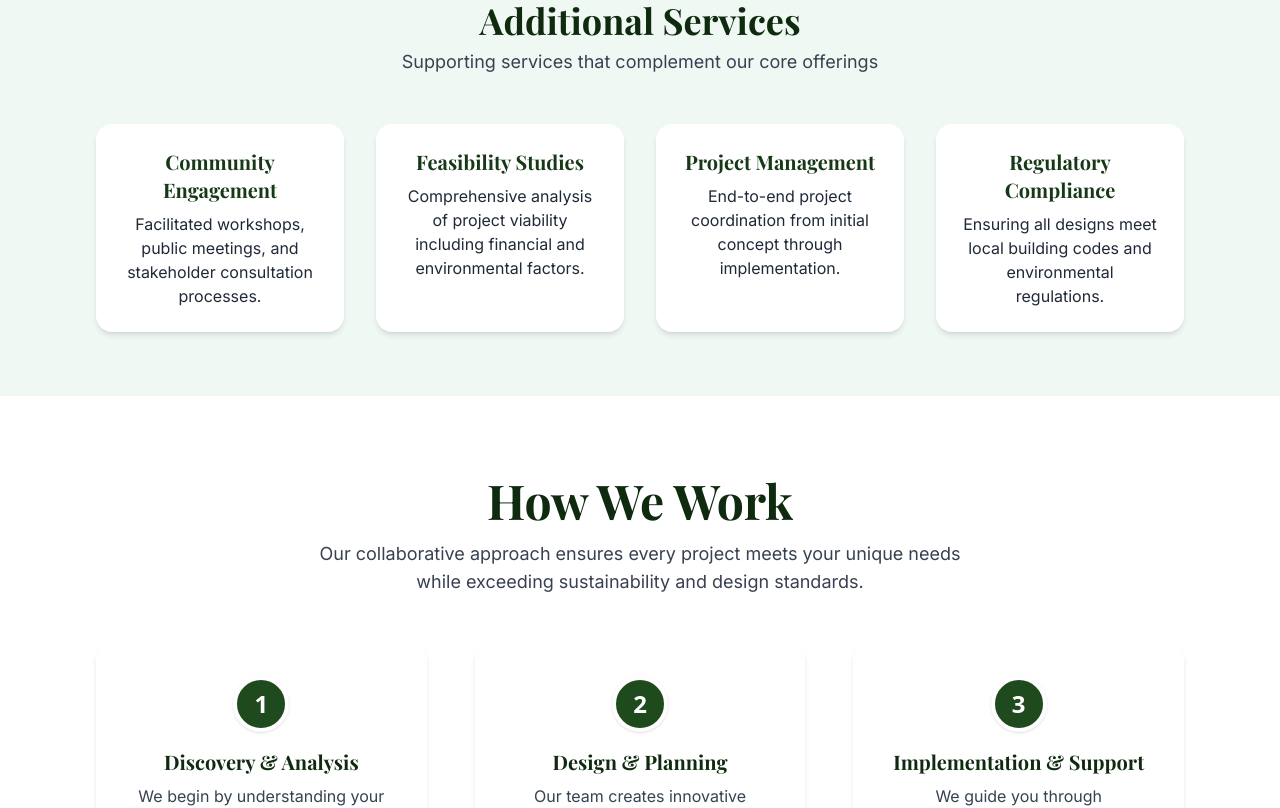
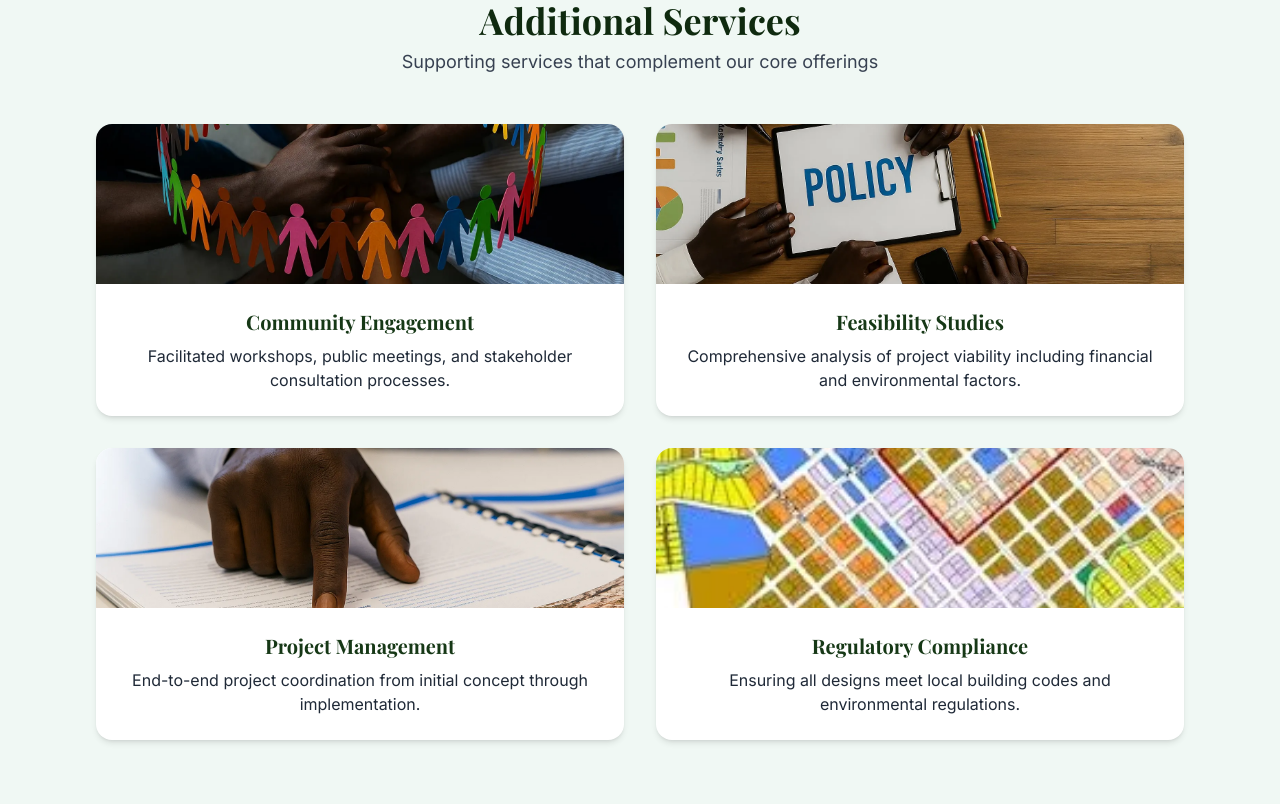
Before and after one commit to codewithctf/slm-planning-design, a React (Vite) app: page /services in a window 1280 px wide. Shown: the part 1540-2348 px from the top of the page. Built offline with nearby package versions, Linux system fonts and the light colour scheme.

Commit message:
fixing of icons

```diff
--- a/src/pages/Services.tsx
+++ b/src/pages/Services.tsx
@@ -41,7 +41,6 @@ const Services = () => {
   const services = [
     {
       title: "Urban Design",
-      icon: "🏙️",
       description: "Creating vibrant, functional, and sustainable urban environments that enhance quality of life for all residents.",
       features: [
         "Mixed-use development planning",
@@ -59,7 +58,6 @@ const Services = () => {
     },
     {
       title: "Urban Planning",
-      icon: "📊",
       description: "Strategic planning solutions that balance economic growth with environmental sustainability and community needs.",
       features: [
         "Comprehensive planning",
@@ -77,7 +75,6 @@ const Services = () => {
     },
     {
       title: "3D Rendering",
-      icon: "🎨",
       description: "Cutting-edge visualization services that bring your vision to life with photorealistic accuracy and detail.",
       features: [
         "Architectural visualization",
@@ -95,7 +92,6 @@ const Services = () => {
     },
     {
       title: "Landscape Architecture",
-      icon: "🌿",
       description: "Harmonizing natural environments with built spaces to create sustainable, beautiful, and functional landscapes.",
       features: [
         "Ecological restoration",
@@ -171,6 +167,29 @@ const Services = () => {
     "Urban Design",
     "Landscape Architecture",
     "3D Rendering"
+  ];
+
+  const additionalServiceCards = [
+    {
+      title: "Community Engagement",
+      image: "/Assets/community engagement.webp",
+      description: "Facilitated workshops, public meetings, and stakeholder consultation processes."
+    },
+    {
+      title: "Feasibility Studies",
+      image: "/Assets/Policy Development.webp",
+      description: "Comprehensive analysis of project viability including financial and environmental factors."
+    },
+    {
+      title: "Project Management",
+      image: "/Assets/Development Control & Planning Advisory.webp",
+      description: "End-to-end project coordination from initial concept through implementation."
+    },
+    {
+      title: "Regulatory Compliance",
+      image: "/Assets/Zoning & Land Use.webp",
+      description: "Ensuring all designs meet local building codes and environmental regulations."
+    }
   ];
 
   return (
@@ -269,23 +288,18 @@ const Services = () => {
             <h2 className="font-playfair text-3xl md:text-4xl font-bold text-slm-green-800 mb-2 animate-fade-in">Additional Services</h2>
             <p className="font-inter text-lg text-gray-700 animate-fade-in delay-100">Supporting services that complement our core offerings</p>
           </div>
-          <div className="grid grid-cols-1 sm:grid-cols-2 md:grid-cols-4 gap-8">
-            <div className="bg-white rounded-2xl shadow-md hover:shadow-xl transition-shadow duration-300 p-6 flex flex-col items-center text-center animate-fade-in-up additional-service-card">
-              <h3 className="font-playfair text-xl font-bold text-slm-green-700 mb-2">Community Engagement</h3>
-              <p className="font-inter text-gray-800">Facilitated workshops, public meetings, and stakeholder consultation processes.</p>
-            </div>
-            <div className="bg-white rounded-2xl shadow-md hover:shadow-xl transition-shadow duration-300 p-6 flex flex-col items-center text-center animate-fade-in-up delay-100 additional-service-card">
-              <h3 className="font-playfair text-xl font-bold text-slm-green-700 mb-2">Feasibility Studies</h3>
-              <p className="font-inter text-gray-800">Comprehensive analysis of project viability including financial and environmental factors.</p>
-            </div>
-            <div className="bg-white rounded-2xl shadow-md hover:shadow-xl transition-shadow duration-300 p-6 flex flex-col items-center text-center animate-fade-in-up delay-200 additional-service-card">
-              <h3 className="font-playfair text-xl font-bold text-slm-green-700 mb-2">Project Management</h3>
-              <p className="font-inter text-gray-800">End-to-end project coordination from initial concept through implementation.</p>
-            </div>
-            <div className="bg-white rounded-2xl shadow-md hover:shadow-xl transition-shadow duration-300 p-6 flex flex-col items-center text-center animate-fade-in-up delay-300 additional-service-card">
-              <h3 className="font-playfair text-xl font-bold text-slm-green-700 mb-2">Regulatory Compliance</h3>
-              <p className="font-inter text-gray-800">Ensuring all designs meet local building codes and environmental regulations.</p>
-            </div>
+          <div className="grid grid-cols-1 sm:grid-cols-2 gap-8">
+            {additionalServiceCards.map((card, idx) => (
+              <div key={idx} className="bg-white rounded-2xl shadow-md hover:shadow-xl transition-shadow duration-300 p-0 flex flex-col items-center text-center animate-fade-in-up additional-service-card overflow-hidden">
+                <div className="w-full h-40 bg-gray-100 flex items-center justify-center overflow-hidden">
+                  <img src={card.image} alt={card.title} className="w-full h-full object-cover" />
+                </div>
+                <div className="p-6 flex flex-col items-center">
+                  <h3 className="font-playfair text-xl font-bold text-slm-green-700 mb-2">{card.title}</h3>
+                  <p className="font-inter text-gray-800">{card.description}</p>
+                </div>
+              </div>
+            ))}
           </div>
         </div>
         <style>{`
```
